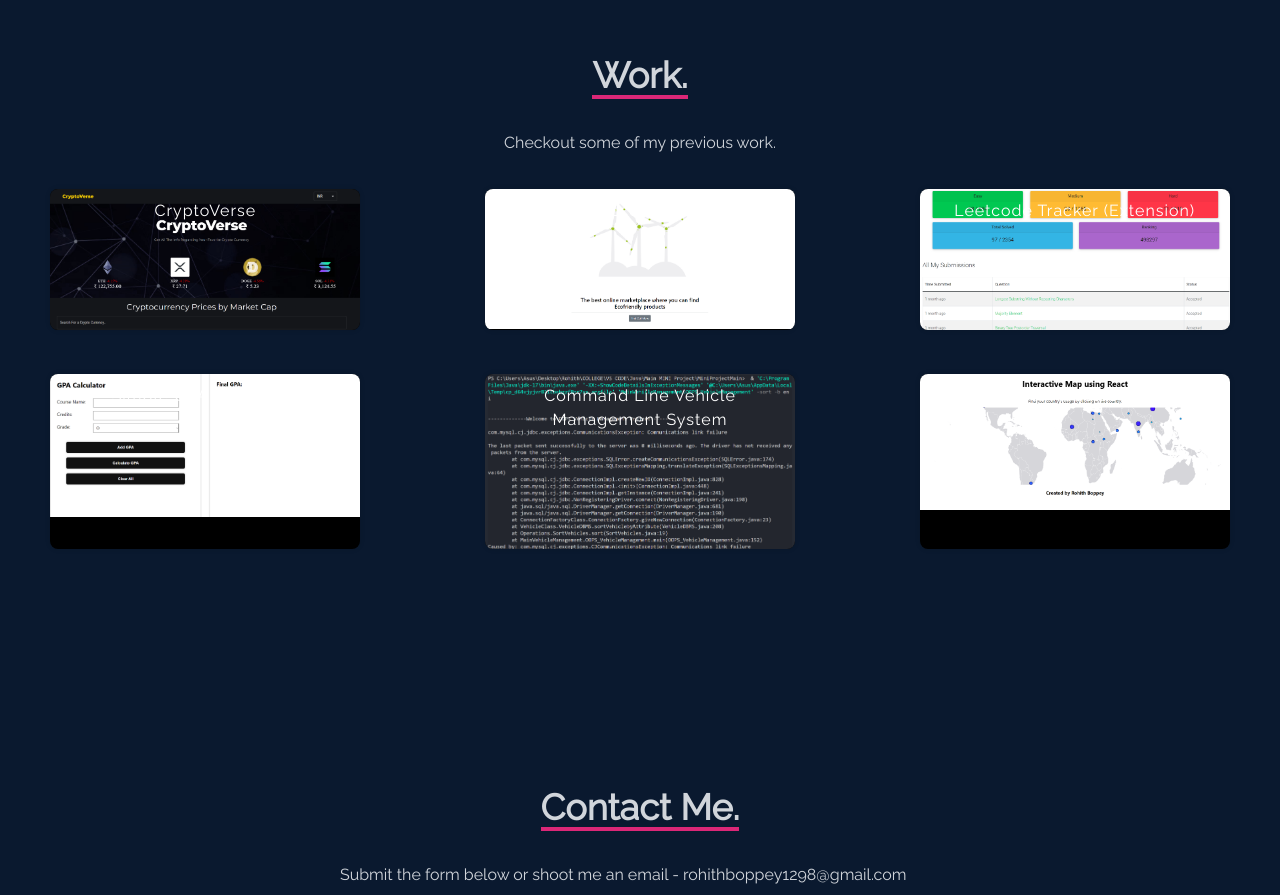
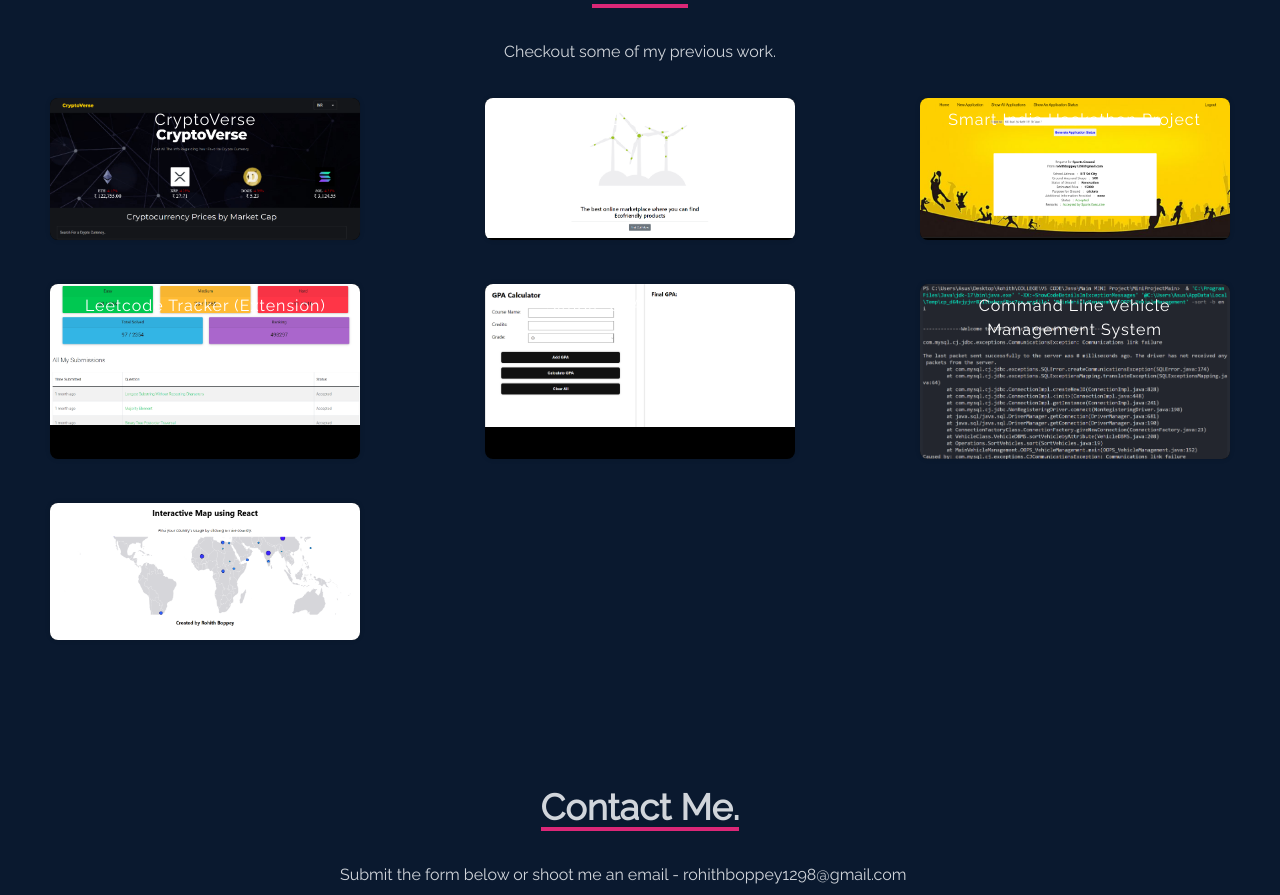
Before and after one commit to RohithBoppey/personal-portfolio, a React (Create React App) app: page / in a window 1280 px wide. Shown: the part 1713-2608 px from the top of the page. Built offline with nearby package versions, Linux system fonts and the light colour scheme.

Commit message:
added SIH work

```diff
--- a/src/components/Work.js
+++ b/src/components/Work.js
@@ -5,6 +5,7 @@ import LeetcodeExample from "../assets/leetcode-tracker.png";
 import SimpleGPACalculator from "../assets/gpa-calculator.png";
 import VehicleManagementExample from '../assets/Vehicle Management Example.png';
 import MapsExample from '../assets/maps.png';
+import SIHWork from '../assets/SIH photo.png';
 
 import "./Work.css";
 
@@ -20,6 +21,12 @@ const ownProjects = [
 		img_link: EcohubExample,
 		git_link: "https://github.com/RohithBoppey/ECOHUB/",
 		display_link: "https://ecohub69.herokuapp.com",
+	},
+	{
+		name: "Smart India Hackathon Project",
+		img_link: SIHWork,
+		git_link: "https://github.com/RohithBoppey/smart-india-hackathon-project",
+		display_link: "https://github.com/RohithBoppey/smart-india-hackathon-project",
 	},
 	{
 		name: "Leetcode Tracker (Extension)",
```
Also changed, not shown: src/assets/SIH photo.png (added).
